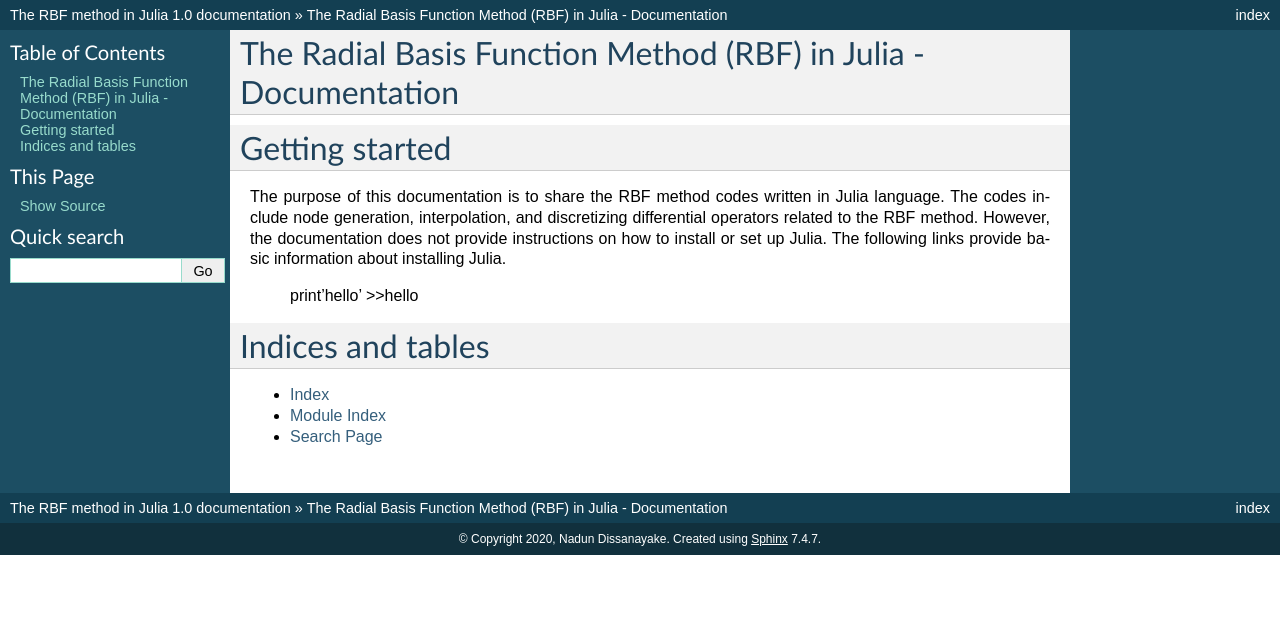
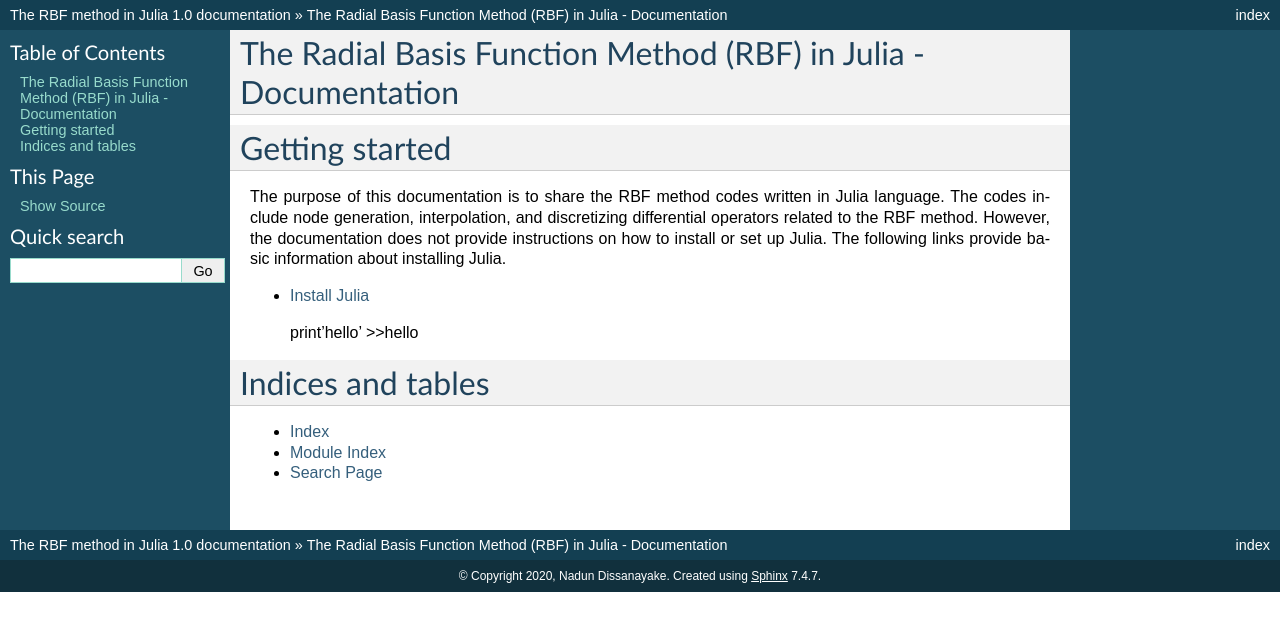
Before and after one commit to nldissan/RBF-Documentation---Julia, a Sphinx documentation site: the page built from docs/index.rst, in a window 1280 px wide. Shown: the top 631 px of the page. Built offline with Sphinx 7.4.7, drawn with Linux system fonts in a browser that asks for light colours; pages that are not in the unit, such as notebooks, are missing from menus.

Commit message:
Update index.rst

```diff
--- a/docs/index.rst
+++ b/docs/index.rst
@@ -10,6 +10,8 @@ Getting started
 =====================
 
 The purpose of this documentation is to share the RBF method codes written in Julia language. The codes include node generation, interpolation, and discretizing differential operators related to the RBF method.  However, the documentation does not provide instructions on how to install or set up Julia. The following links provide basic information about installing Julia.
+
+* `Install Julia <https://julialang.org/downloads/>`_
 
   print'hello'
   >>hello
```
